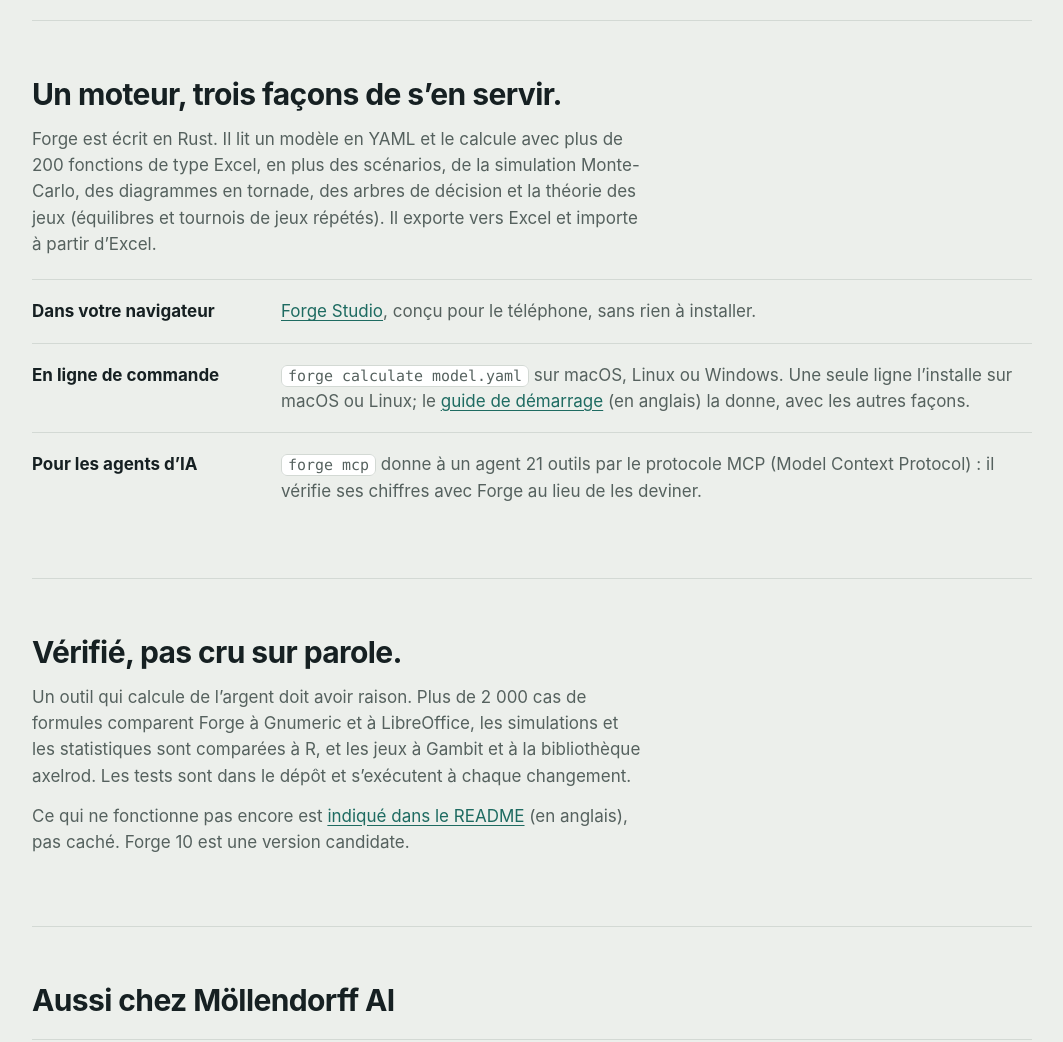
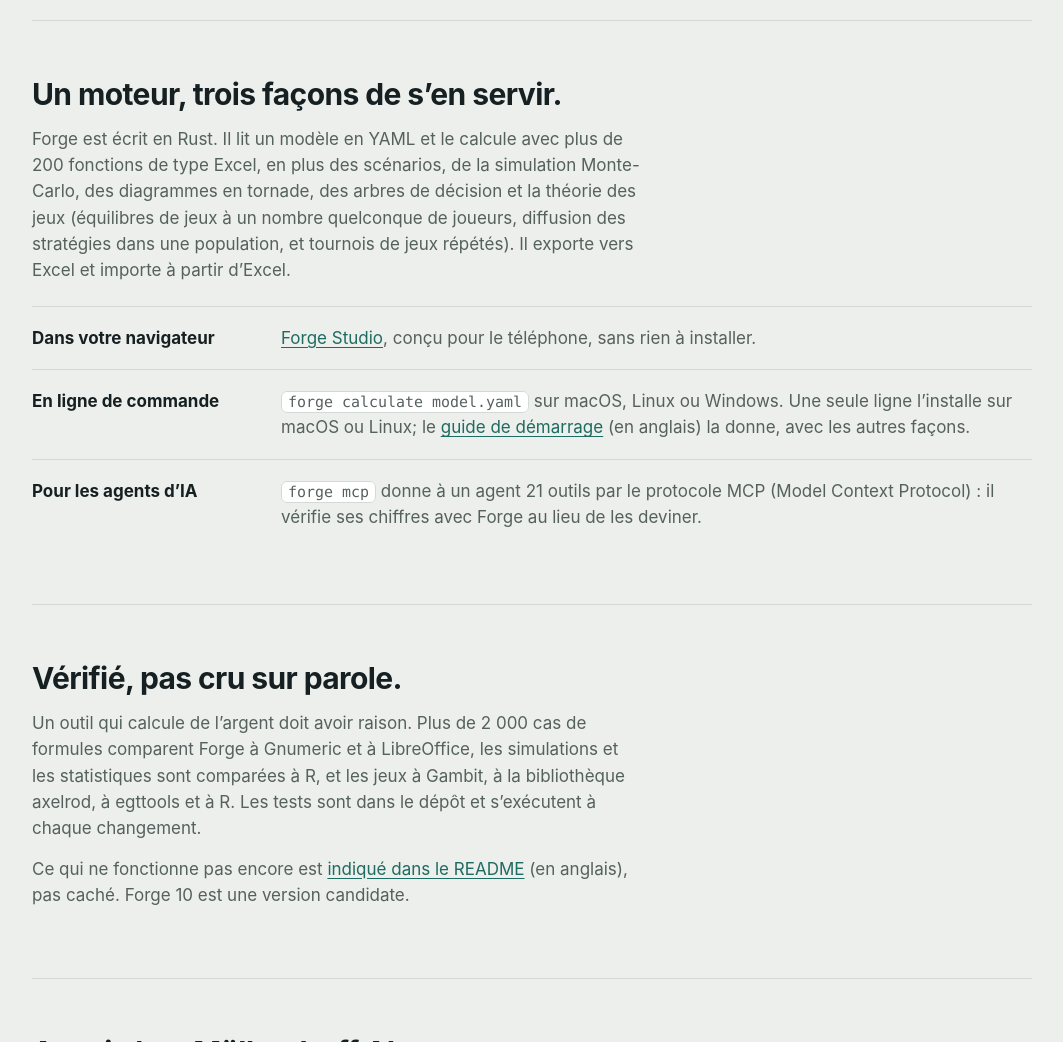
Before and after one commit to mollendorff-ai/mollendorff-ai.github.io, a plain HTML site: page fr/index.html in a window 1280 px wide. Shown: the part 3460-4502 px from the top of the page, without its empty margins (108-1171 px from the left). Drawn offline with Linux system fonts and the light colour scheme.

Commit message:
The home page, its French version and llms.txt say what Forge's games do now
Games of any number of players, how strategies spread through a
population, and repeated-play tournaments; and the games checked with
Gambit, the axelrod library, egttools and R. Forge's README says the same.

Co-Authored-By: Claude Sonnet 5.5 <noreply@anthropic.com>
Claude-Session: https://claude.ai/code/session_012gBaHWcoP69R6gLjvGYqR6

```diff
--- a/fr/index.html
+++ b/fr/index.html
@@ -194,7 +194,7 @@ Si tu ne peux pas exécuter de commandes ici, dis-le clairement et n'invente auc
 
     <section>
       <h2>Un moteur, trois façons de s’en servir.</h2>
-      <p>Forge est écrit en Rust. Il lit un modèle en YAML et le calcule avec plus de 200 fonctions de type Excel, en plus des scénarios, de la simulation Monte-Carlo, des diagrammes en tornade, des arbres de décision et la théorie des jeux (équilibres et tournois de jeux répétés). Il exporte vers Excel et importe à partir d’Excel.</p>
+      <p>Forge est écrit en Rust. Il lit un modèle en YAML et le calcule avec plus de 200 fonctions de type Excel, en plus des scénarios, de la simulation Monte-Carlo, des diagrammes en tornade, des arbres de décision et la théorie des jeux (équilibres de jeux à un nombre quelconque de joueurs, diffusion des stratégies dans une population, et tournois de jeux répétés). Il exporte vers Excel et importe à partir d’Excel.</p>
       <div class="ways">
         <div class="way"><h3>Dans votre navigateur</h3><p><a href="https://forge.mollendorff.ai/">Forge Studio</a>, conçu pour le téléphone, sans rien à installer.</p></div>
         <div class="way"><h3>En ligne de commande</h3><p><code>forge calculate model.yaml</code> sur macOS, Linux ou Windows. Une seule ligne l’installe sur macOS ou Linux; le <a href="https://github.com/mollendorff-ai/forge#quick-start" hreflang="en">guide de démarrage</a> (en anglais) la donne, avec les autres façons.</p></div>
@@ -204,7 +204,7 @@ Si tu ne peux pas exécuter de commandes ici, dis-le clairement et n'invente auc
 
     <section>
       <h2>Vérifié, pas cru sur parole.</h2>
-      <p>Un outil qui calcule de l’argent doit avoir raison. Plus de 2 000 cas de formules comparent Forge à Gnumeric et à LibreOffice, les simulations et les statistiques sont comparées à R, et les jeux à Gambit et à la bibliothèque axelrod. Les tests sont dans le dépôt et s’exécutent à chaque changement.</p>
+      <p>Un outil qui calcule de l’argent doit avoir raison. Plus de 2 000 cas de formules comparent Forge à Gnumeric et à LibreOffice, les simulations et les statistiques sont comparées à R, et les jeux à Gambit, à la bibliothèque axelrod, à egttools et à R. Les tests sont dans le dépôt et s’exécutent à chaque changement.</p>
       <p>Ce qui ne fonctionne pas encore est <a href="https://github.com/mollendorff-ai/forge#status-and-known-limitations" hreflang="en">indiqué dans le README</a> (en anglais), pas caché. Forge 10 est une version candidate.</p>
     </section>
 
```
Also changed, not shown: index.html (+2 -2 lines), llms.txt.
